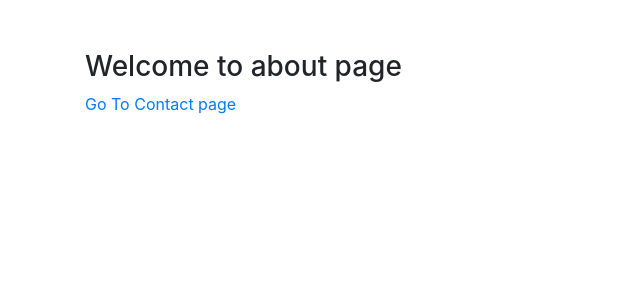
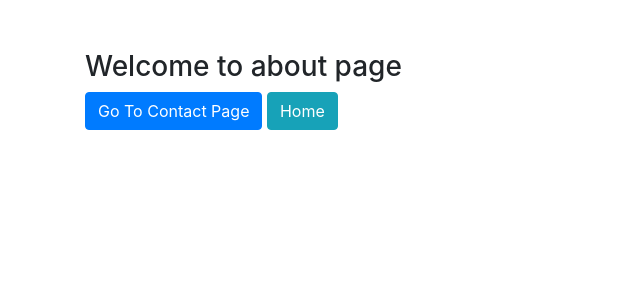
Before and after one commit to programmermasud/ecomme, a Django app: page /about/ in a window 1280 px wide. Shown: the top 300 px of the page, without its empty margins (0-640 px from the left). Run offline with Django 5.2, Linux system fonts and the light colour scheme; some libraries are stand-ins or nearby versions.

```diff
--- a/management/templates/management/about.html
+++ b/management/templates/management/about.html
@@ -2,6 +2,10 @@
 {% block content %}
 
 <h3>Welcome to about page</h3>
-<a href="{% url 'contacts' %}"> Go To Contact page</a>
+
+
+<a class="btn btn-primary" href="{% url 'contacts' %}" > Go To Contact Page </a>
+<a class="btn btn-info" href="{% url 'Home' %}" >Home </a>
+
 
 {% endblock %}
--- a/management/templates/management/contacts.html
+++ b/management/templates/management/contacts.html
@@ -24,5 +24,7 @@
         </tr>
         {% endfor %}
     </table>
+    <a class="btn btn-primary mb-3" href="{% url 'Home' %}">Home</a>
+
 
 {% endblock %}
--- a/management/templates/management/home.html
+++ b/management/templates/management/home.html
@@ -3,6 +3,7 @@
 
 <h2>Hello Masud</h2>
 
-
+<a class="btn btn-primary" href="{% url 'contacts' %}">Contact Us</a>
+<a class="btn btn-success" href="{% url 'about' %}">About</a>
 
 {% endblock %}
--- a/management/urls.py
+++ b/management/urls.py
@@ -2,7 +2,7 @@ from django.urls import path
 from .views import *
 
 urlpatterns = [
-    path('',home,name='home'),
+    path('',Home,name='Home'),
     path('contacts/', contacts, name='contacts'),
     path('about/',about,name='about'),
     path('contacts/details/<int:id>', details, name='details'),
--- a/management/views.py
+++ b/management/views.py
@@ -5,7 +5,7 @@ from .models import *
 # Create your views here.
 
 
-def home(request):
+def Home(request):
 
     # List of dictionaries containing information about people
     people = [
```
Also changed, not shown: 2 other files.
